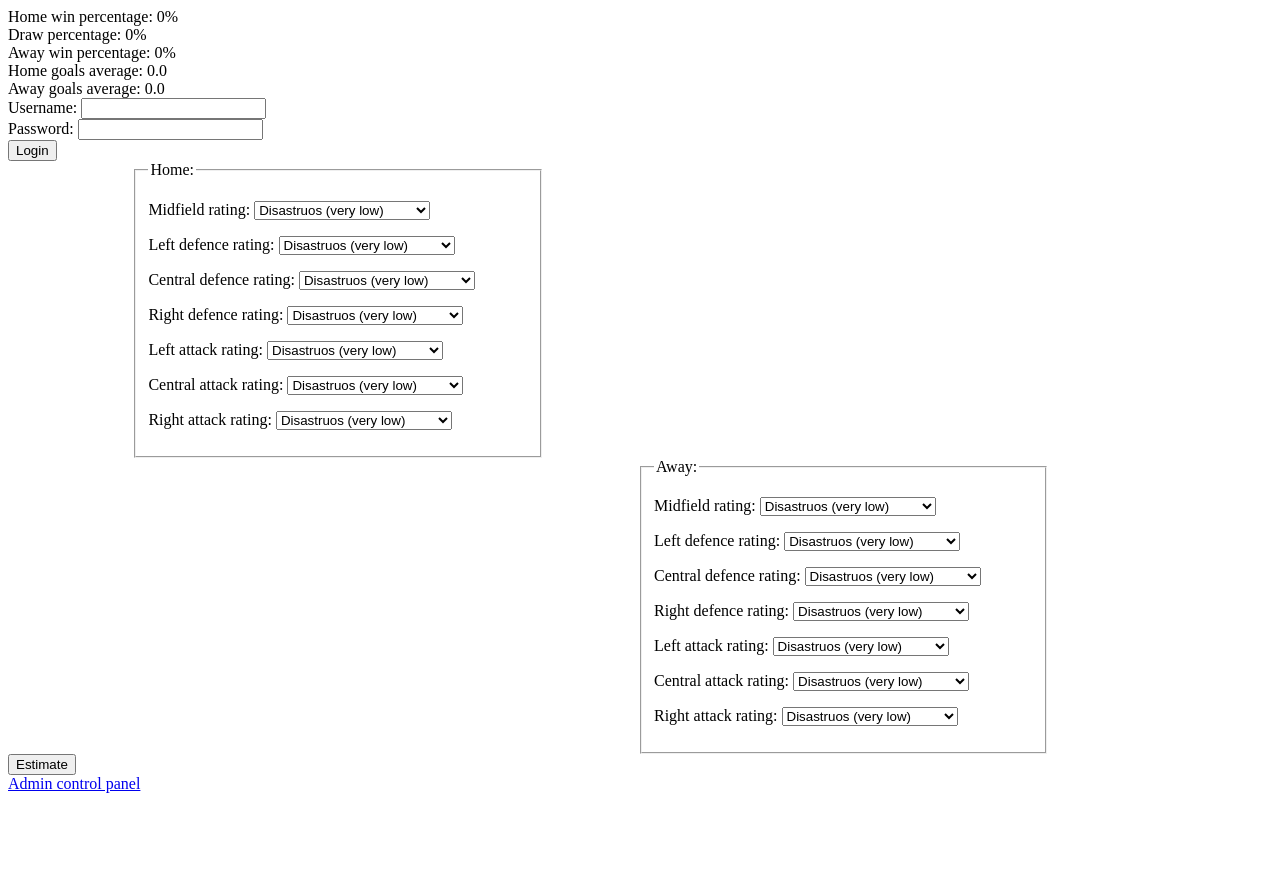
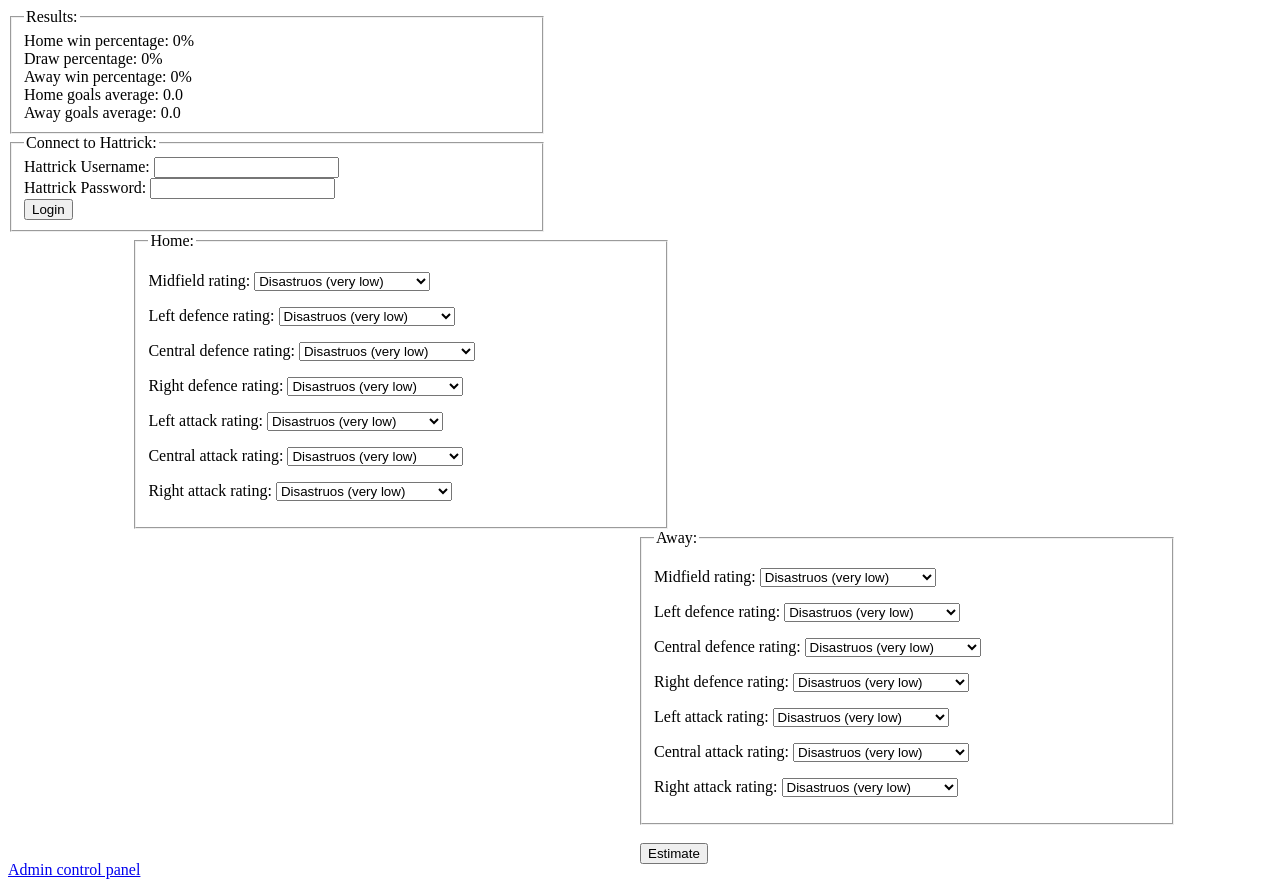
Before and after one commit to Zanardi1/HT-Match-Predictor-Py, a Flask app: page / in a window 1280 px wide. Before the commit the page ends 793 px from the top, so only its background shows below. Run offline with Flask 2, Linux system fonts and the light colour scheme.

Commit message:
Designing index page

```diff
--- a/application/static/index.css
+++ b/application/static/index.css
@@ -3,7 +3,7 @@ body {
 }
 
 fieldset {
-        width: 30%;
+        width: 40%;
 }
 
 #Home {
@@ -11,5 +11,10 @@ fieldset {
 }
 
 #Away {
-        margin-left: 50%
+        margin-left: 50%;
 }
+
+#Estimation {
+        position: absolute;
+        left: 50%
+}
--- a/application/templates/interface.html
+++ b/application/templates/interface.html
@@ -1,22 +1,29 @@
 {%extends 'main.html'%}
 
 <!DOCTYPE html>
-<html lang="en">
+<html lang="en" xmlns="http://www.w3.org/1999/html">
 <head>
     <meta charset="UTF-8">
 </head>
+
 <body>
     {%block content%}
+        <fieldset id="Results">
+            <legend>Results:</legend>
             <label>Home win percentage: 0%</label><br>
             <label>Draw percentage: 0%</label><br>
             <label>Away win percentage: 0%</label><br>
             <label>Home goals average: 0.0</label><br>
             <label>Away goals average: 0.0</label><br>
-    <label for="Hattrick Username">Username:</label>
-    <input type="text" id="Hattrick Username"><br>
-    <label for="Hattrick Password">Password:</label>
-    <input type="password" id="Hattrick Password"><br>
+        </fieldset>
+        <fieldset id="HattrickLogin">
+            <legend>Connect to Hattrick:</legend>
+            <label for="HattrickUsername">Hattrick Username:</label>
+            <input type="text" id="HattrickUsername"><br>
+            <label for="HattrickPassword">Hattrick Password:</label>
+            <input type="password" id="HattrickPassword"><br>
             <input type="submit" value="Login"><br>
+        </fieldset>
         {%for status in statuses%}
             <fieldset id="{{status}}">
                 <legend>{{status}}:</legend>
@@ -32,7 +39,8 @@
                 {%endfor%}
             </fieldset>
         {%endfor%}
-    <input type="button" value="Estimate"><br>
+        <br>
+        <input type="button" value="Estimate" id="Estimation"><br>
         <a href="admin/admin.html">Admin control panel</a>
     {%endblock%}
 </body>
```
Lines whose indentation alone changed are shown as unchanged.
